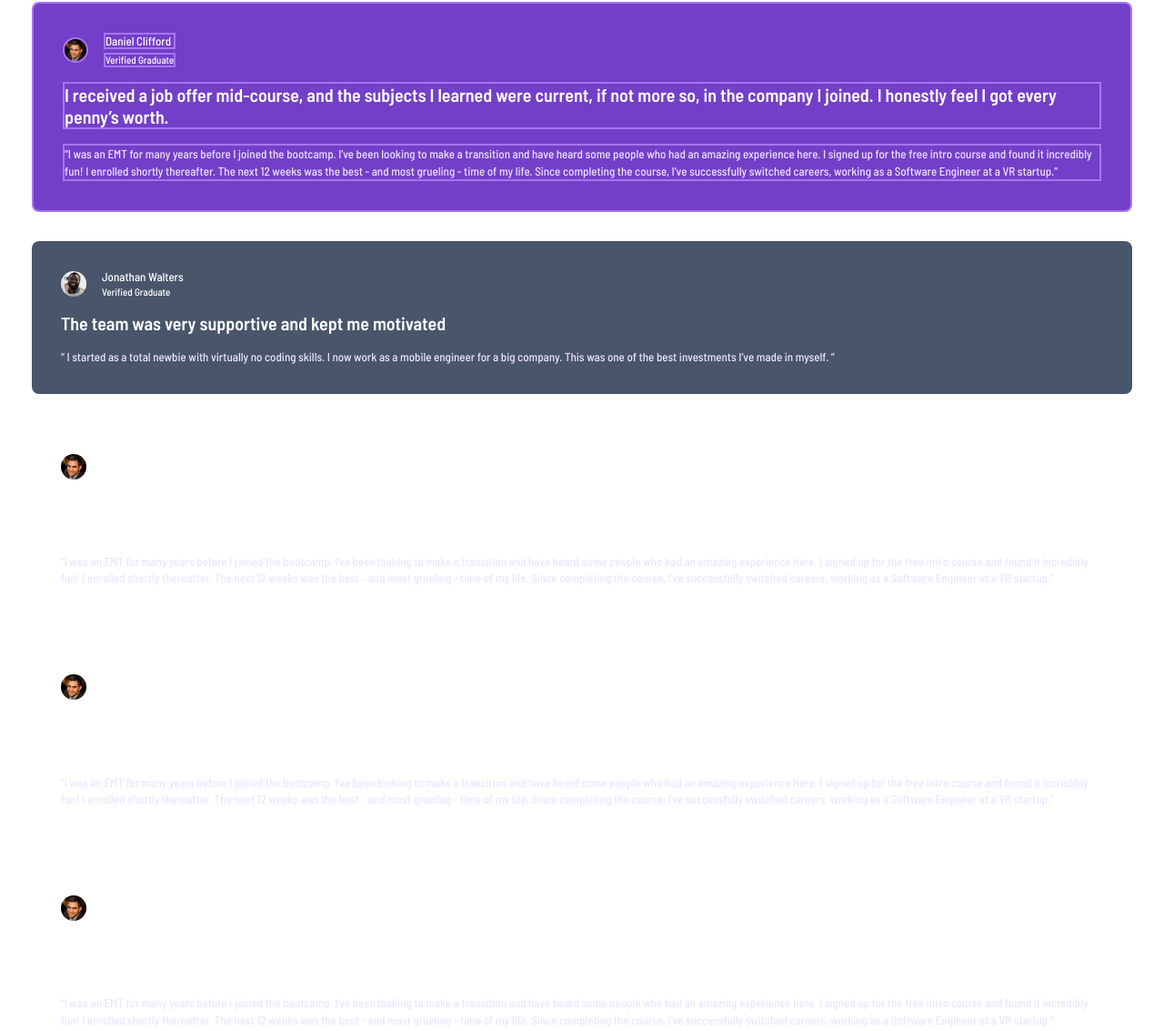
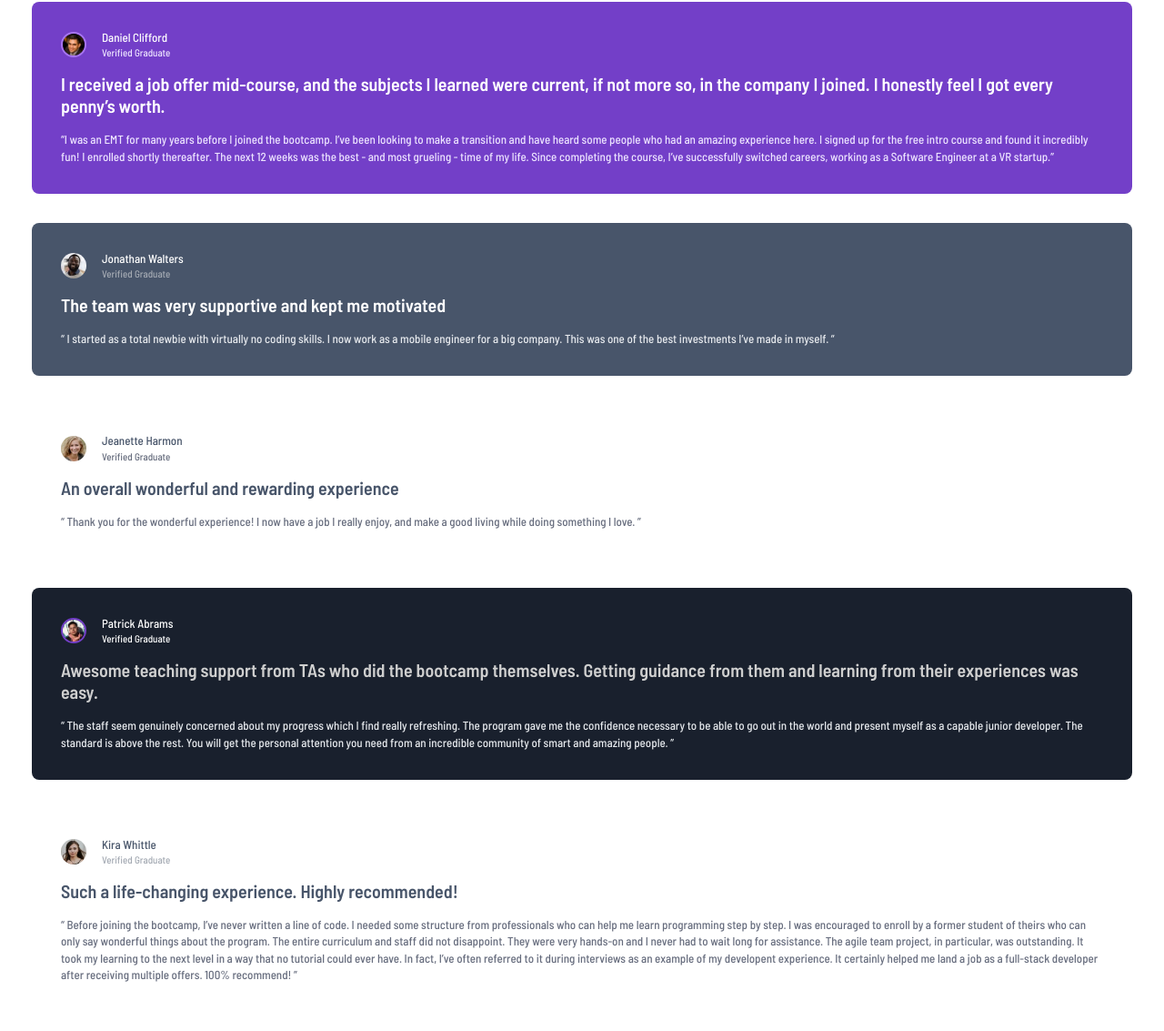
Before and after one commit to kirilenko-a/testimonials-grid-section, a website: page index.html in a window 1280 px wide. Shown: the part 71-1204 px from the top of the page at 91% size. Drawn offline with Linux system fonts and the light colour scheme.

Commit message:
add all testimonial

```diff
--- a/index.html
+++ b/index.html
@@ -13,101 +13,101 @@
   <main class="main">
     <article class="testimonial one">
       <div class="person">
-        <img class="person__photo one" src="/images/image-daniel.jpg" alt="person photo">
+        <img class="person__photo one__photo" src="/images/image-daniel.jpg" alt="person photo">
 
         <div class="person__info">
-          <p class="person__name one">Daniel Clifford</p>
+          <p class="person__name one__name">Daniel Clifford</p>
 
-          <p class="person__status one">Verified Graduate</p>
+          <p class="person__status one__status">Verified Graduate</p>
         </div>
       </div>
 
-      <q class="testimonial__small-quote one">
+      <q class="testimonial__small-quote one__small-quote">
         I received a job offer mid-course, and the subjects I learned were current, if not more so, in the company I joined. I honestly feel I got every penny’s worth.
       </q>
 
-      <blockquote class="testimonial__large-quote one">
+      <blockquote class="testimonial__large-quote one__large-quote">
         “I was an EMT for many years before I joined the bootcamp. I’ve been looking to make a transition and have heard some people who had an amazing experience here. I signed up for the free intro course and found it incredibly fun! I enrolled shortly thereafter. The next 12 weeks was the  best - and most grueling - time of my life. Since completing the course, I’ve  successfully switched careers, working as a Software Engineer at a VR startup.”
       </blockquote>
     </article>
 
     <article class="testimonial two">
       <div class="person">
-        <img class="person__photo two" src="/images/image-jonathan.jpg" alt="person photo">
+        <img class="person__photo " src="/images/image-jonathan.jpg" alt="person photo">
 
-        <div class="person__info two">
-          <p class="person__name two">Jonathan Walters</p>
+        <div class="person__info">
+          <p class="person__name two__name">Jonathan Walters</p>
 
-          <p class="person__status two">Verified Graduate</p>
+          <p class="person__status two__status">Verified Graduate</p>
         </div>
       </div>
 
-      <q class="testimonial__small-quote two">
+      <q class="testimonial__small-quote two__small-quote">
         The team was very supportive and kept me motivated
       </q>
 
-      <blockquote class="testimonial__large-quote two">
+      <blockquote class="testimonial__large-quote two__large-quote">
         “ I started as a total newbie with virtually no coding skills. I now work as a mobile engineer for a big company. This was one of the best investments I’ve made in myself. “
       </blockquote>
     </article>
 
     <article class="testimonial three">
-      <div class="person three">
-        <img class="person__photo three" src="/images/image-daniel.jpg" alt="person photo">
+      <div class="person">
+        <img class="person__photo" src="/images/image-jeanette.jpg" alt="person photo">
 
-        <div class="person__info three">
-          <p class="person__name three">Daniel Clifford</p>
+        <div class="person__info">
+          <p class="person__name three__name">Jeanette Harmon</p>
 
-          <p class="person__status three">Verified Graduate</p>
+          <p class="person__status three__status">Verified Graduate</p>
         </div>
       </div>
 
-      <q class="testimonial__small-quote three">
-        I received a job offer mid-course, and the subjects I learned were current, if not more so, in the company I joined. I honestly feel I got every penny’s worth.
+      <q class="testimonial__small-quote three__small-quote">
+        An overall wonderful and rewarding experience
       </q>
 
-      <blockquote class="testimonial__large-quote three">
-        “I was an EMT for many years before I joined the bootcamp. I’ve been looking to make a transition and have heard some people who had an amazing experience here. I signed up for the free intro course and found it incredibly fun! I enrolled shortly thereafter. The next 12 weeks was the  best - and most grueling - time of my life. Since completing the course, I’ve  successfully switched careers, working as a Software Engineer at a VR startup.”
+      <blockquote class="testimonial__large-quote three__large-quote">
+        “ Thank you for the wonderful experience! I now have a job I really enjoy, and make a good living while doing something I love. ”
       </blockquote>
     </article>
 
     <article class="testimonial four">
-      <div class="person four">
-        <img class="person__photo four" src="/images/image-daniel.jpg" alt="person photo">
+      <div class="person">
+        <img class="person__photo four__photo" src="/images/image-patrick.jpg" alt="person photo">
 
-        <div class="person__info four">
-          <p class="person__name four">Daniel Clifford</p>
+        <div class="person__info">
+          <p class="person__name four__name">Patrick Abrams</p>
 
-          <p class="person__status four">Verified Graduate</p>
+          <p class="person__status four__status">Verified Graduate</p>
         </div>
       </div>
 
-      <q class="testimonial__small-quote four">
-        I received a job offer mid-course, and the subjects I learned were current, if not more so, in the company I joined. I honestly feel I got every penny’s worth.
+      <q class="testimonial__small-quote four__small-quote">
+        Awesome teaching support from TAs who did the bootcamp themselves. Getting guidance from them and learning from their experiences was easy.
       </q>
 
-      <blockquote class="testimonial__large-quote four">
-        “I was an EMT for many years before I joined the bootcamp. I’ve been looking to make a transition and have heard some people who had an amazing experience here. I signed up for the free intro course and found it incredibly fun! I enrolled shortly thereafter. The next 12 weeks was the  best - and most grueling - time of my life. Since completing the course, I’ve  successfully switched careers, working as a Software Engineer at a VR startup.”
+      <blockquote class="testimonial__large-quote four__large-quote">
+        “ The staff seem genuinely concerned about my progress which I find really refreshing. The program gave me the confidence necessary to be able to go out in the world and present myself as a capable junior developer. The standard is above the rest. You will get the personal attention you need from an incredible community of smart and amazing people.  ”
       </blockquote>
     </article>
 
     <article class="testimonial five">
-      <div class="person five">
-        <img class="person__photo five" src="/images/image-daniel.jpg" alt="person photo">
+      <div class="person">
+        <img class="person__photo" src="/images/image-kira.jpg" alt="person photo">
 
-        <div class="person__info five">
-          <p class="person__name five">Daniel Clifford</p>
+        <div class="person__info">
+          <p class="person__name five__name">Kira Whittle</p>
 
-          <p class="person__status five">Verified Graduate</p>
+          <p class="person__status five__status">Verified Graduate</p>
         </div>
       </div>
 
-      <q class="testimonial__small-quote five">
-        I received a job offer mid-course, and the subjects I learned were current, if not more so, in the company I joined. I honestly feel I got every penny’s worth.
+      <q class="testimonial__small-quote five__small-quote">
+        Such a life-changing experience. Highly recommended!
       </q>
 
-      <blockquote class="testimonial__large-quote five">
-        “I was an EMT for many years before I joined the bootcamp. I’ve been looking to make a transition and have heard some people who had an amazing experience here. I signed up for the free intro course and found it incredibly fun! I enrolled shortly thereafter. The next 12 weeks was the  best - and most grueling - time of my life. Since completing the course, I’ve  successfully switched careers, working as a Software Engineer at a VR startup.”
+      <blockquote class="testimonial__large-quote five__large-quote">
+        “ Before joining the bootcamp, I’ve never written a line of code. I needed some structure from professionals who can help me learn programming step by step. I was encouraged to enroll by a former student of theirs who can only say wonderful things about the program. The entire curriculum and staff did not disappoint. They were very hands-on and I never had to wait long for assistance. The agile team project, in particular, was outstanding. It took my learning to the next level in a way that no tutorial could ever have. In fact, I’ve often referred to it during interviews as an example of my developent experience. It certainly helped me land a job as a full-stack developer after receiving multiple offers. 100% recommend!  ”
       </blockquote>
     </article>
   </main>
--- a/styles/scss/_variables.scss
+++ b/styles/scss/_variables.scss
@@ -4,6 +4,7 @@ $color-dark-blue: #19202D;
 $color-white: #FFF;
 $color-grey100: #E7EAEE;
 $color-grey200: #CFCFCF;
+$color-grey300: #A4AAB3;
 $color-grey400: #676D7E;
 $color-grey500: #48556A;
 $color-purple50: #EDE4FF;
--- a/styles/scss/style.scss
+++ b/styles/scss/style.scss
@@ -16,26 +16,102 @@
   padding: 32px;
 
   &__small-quote {
-    color: variables.$color-white;
-
     @include mixins.preset-1;
   }
 
   &__large-quote {
-    color: variables.$color-purple50;
-
     @include mixins.preset-3;
   }
 }
 
 .one {
-  border: 2px solid variables.$color-purple300;
   background-color: variables.$color-purple500;
+
+  &__status {
+    color: variables.$color-purple50;
+  }
+
+  &__photo {
+    border: 2px solid variables.$color-purple300;
+  }
+
+  &__small-quote,
+  &__name {
+    color: variables.$color-white;
+  }
+
+  &__large-quote {
+    color: variables.$color-purple50;
+  }
 }
 
 .two {
   background-color: variables.$color-grey500;
-  border: none;
+
+  &__name,
+  &__small-quote {
+    color: variables.$color-white;
+  }
+
+  &__status {
+    color: variables.$color-grey300;
+  }
+
+  &__large-quote {
+    color: variables.$color-grey100;
+  }
+}
+
+.three {
+  background-color: variables.$color-white;
+
+  &__name,
+  &__small-quote {
+    color: variables.$color-grey500;
+  }
+
+  &__status,
+  &__large-quote {
+    color: variables.$color-grey400;
+  }
+}
+
+.four {
+  background-color: variables.$color-dark-blue;
+
+  &__photo {
+    border: 2px solid variables.$color-purple500;
+  }
+
+  &__name,
+  &__status {
+    color: variables.$color-white;
+  }
+
+  &__small-quote {
+    color: variables.$color-grey200;
+  }
+
+  &__large-quote {
+    color: variables.$color-grey100;
+  }
+}
+
+.five {
+  background-color: variables.$color-white;
+
+  &__name,
+  &__small-quote {
+    color: variables.$color-grey500;
+  }
+
+  &__status {
+    color: variables.$color-grey300;
+  }
+
+  &__large-quote {
+    color: variables.$color-grey400;
+  }
 }
 
 .person {
@@ -56,14 +132,10 @@
   }
 
   &__name {
-    color: variables.$color-white;
-
     @include mixins.preset-2;
   }
 
   &__status {
-    color: variables.$color-white;
-
     @include mixins.preset-4;
   }
 }
```
Also changed, not shown: styles/style.css, 1 other file.
